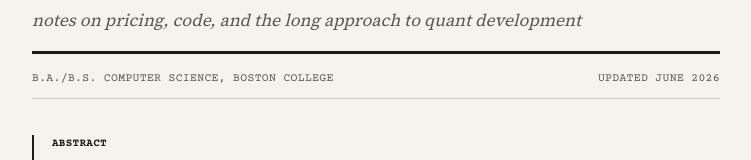
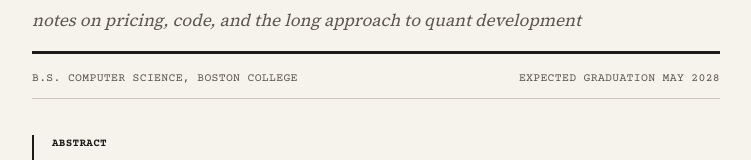
Before and after one commit to chen-domi/portfolio-website, a Next.js app: page / in a window 1280 px wide. Shown: the part 134-294 px from the top of the page, without its empty margins (264-1015 px from the left). Built offline with nearby package versions, Linux system fonts and the light colour scheme.

Commit message:
Change major and graduation date

```diff
--- a/components/MetaLine.tsx
+++ b/components/MetaLine.tsx
@@ -1,8 +1,8 @@
 export default function MetaLine() {
   return (
     <div className="flex justify-between font-mono text-[11.5px] text-ink-soft py-2.5 border-b border-rule-light mb-9 uppercase tracking-wide">
-      <span>B.A./B.S. Computer Science, Boston College</span>
-      <span>Updated June 2026</span>
+      <span>B.S. Computer Science, Boston College</span>
+      <span>Expected Graduation May 2028</span>
     </div>
   );
 }
```
